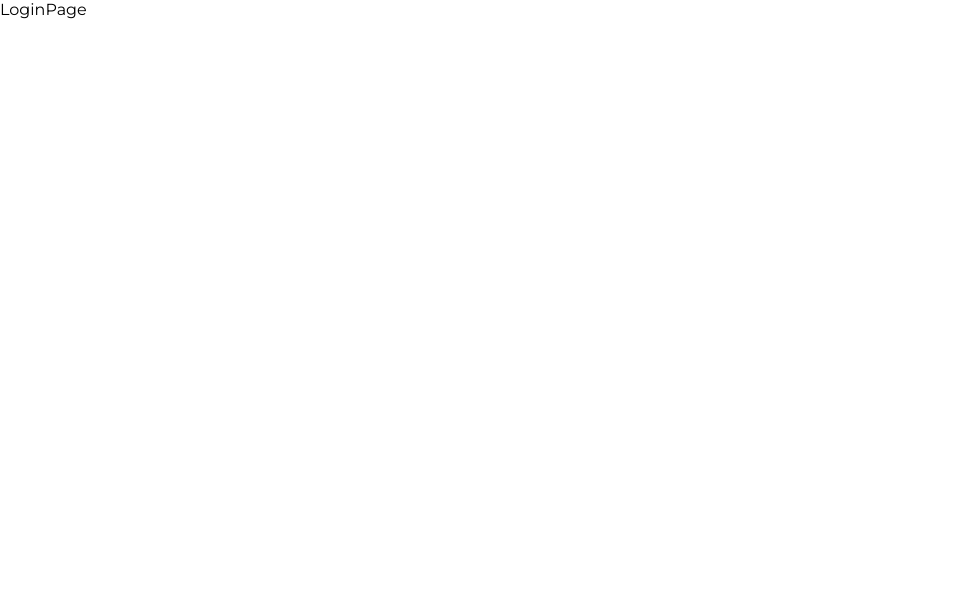
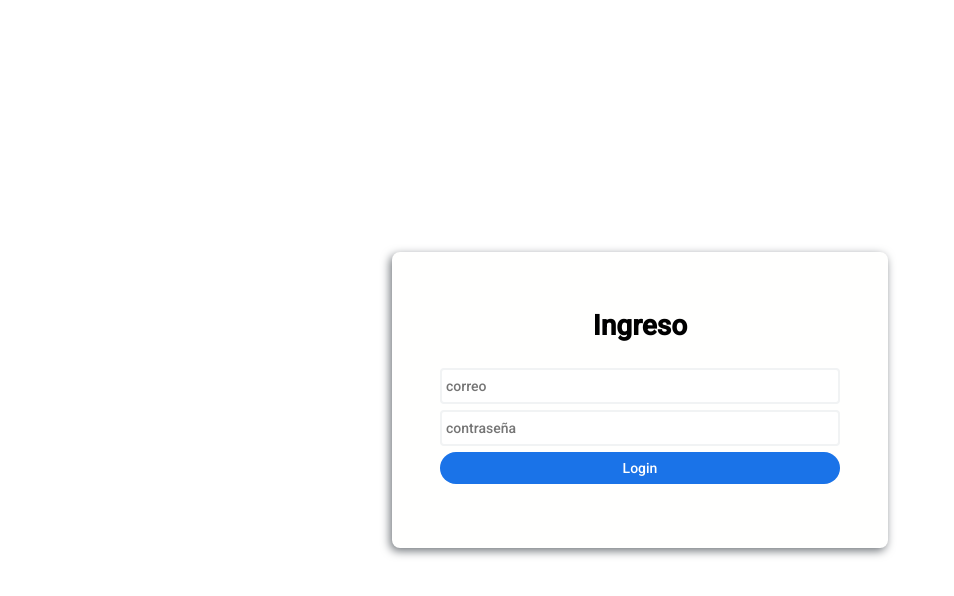
Before and after one commit to edgon85/calendar-app, a React (Vite) app: page /auth in a window 1280 px wide. Shown: the top 596 px of the page, without its empty margins (0-954 px from the left). Built offline with nearby package versions, Linux system fonts and the light colour scheme.

Commit message:
login y register ui creados

```diff
--- a/index.html
+++ b/index.html
@@ -1,16 +1,19 @@
 <!DOCTYPE html>
 <html lang="en">
+
 <head>
   <meta charset="UTF-8" />
   <link rel="icon" type="image/svg+xml" href="/vite.svg" />
   <meta name="viewport" content="width=device-width, initial-scale=1.0" />
   <link rel="preconnect" href="https://fonts.googleapis.com">
   <link rel="preconnect" href="https://fonts.gstatic.com" crossorigin>
-    <link href="https://fonts.googleapis.com/css2?family=Montserrat:wght@400;700;800&display=swap" rel="stylesheet">
+  <link href="https://fonts.googleapis.com/css2?family=Roboto:wght@400;500&display=swap" rel="stylesheet" />
   <title>Calendar App</title>
 </head>
+
 <body>
   <div id="root"></div>
   <script type="module" src="/src/main.jsx"></script>
 </body>
+
 </html>
--- a/src/auth/pages/LoginPage.jsx
+++ b/src/auth/pages/LoginPage.jsx
@@ -2,6 +2,16 @@
 
 export const LoginPage = () => {
   return (
-    <div>LoginPage</div>
+    <div className="authPage">
+      <div className="card-auth">
+        <h1>Ingreso</h1>
+        <form className="form">
+          <input type="text" placeholder="correo" />
+          <input type="text" placeholder="contraseña" />
+          <button className="btn btn-blue">Login</button>
+        </form>
+      </div>
+    </div>
+
   )
 }
--- /dev/null
+++ b/src/css/auth/loginPage.css
@@ -0,0 +1,39 @@
+.authPage {
+  display: flex;
+  justify-content: center;
+  align-items: center;
+  block-size: 100vh;
+}
+
+.card-auth {
+  /* border: 1px solid red; */
+  inline-size: 25rem;
+  padding-block: 4rem;
+  padding-inline: 3rem;
+  text-align: center;
+  border-radius: .5rem;
+  background: var(--white);
+  box-shadow: -2px 3px 10px var(--gray20);
+}
+
+.card-auth.register{
+  background: var(--blue10);
+  color: var(--white);
+}
+
+.form {
+  margin-block-start: 2rem;
+  display: flex;
+  flex-direction: column;
+  gap: 0.4rem;
+}
+
+input{
+  border: 2px solid var(--gray10);
+  border-radius: .25rem ;
+  padding-block: 6px;
+  padding-inline: 4px;
+  font: var(--body1-medium);
+  /* outline-color: var(--gray30); */
+  outline-color: var(--blue20);
+}
--- /dev/null
+++ b/src/css/ui/buttons.css
@@ -0,0 +1,28 @@
+.btn{
+  border-radius: 5rem;
+  padding-block: .5rem;
+  font: var(--button);
+  background: transparent;
+  border: none;
+  cursor: pointer;
+  outline: none;
+}
+
+
+.btn-blue {
+  background: var(--blue10);
+  color: var(--white);
+}
+
+.btn-blue:hover{
+   background: var(--blue20);
+}
+
+.btn-white {
+  background: var(--white);
+  color: var(--blue10);
+}
+
+/* .btn-white:hover{
+   background: var(--blue20);
+} */
--- a/src/styles.css
+++ b/src/styles.css
@@ -1,7 +1,33 @@
+@import "./css/auth/loginPage.css";
+@import "./css/ui/buttons.css";
 
+:root {
+  --white: #fffffe;
+  --gray50: #222222;
+  --gray20: #70757a;
+  --gray10: #f1f3f4;
+  --gray30: #3c4043;
+  --blue10: #1a73e8;
+  --blue20: #039be5;
+  --red10: #e8453c;
+  --green10: #33b679;
+  --blue30: #1967d2;
+  --body1-regular: 400 0.875rem/1.25rem Roboto;
+  --body1-medium: 500 0.875rem/1.25rem Roboto;
+  --body3-medium: 500 0.625rem/0.5rem Roboto;
+  --body3-regular: 400 0.625rem/0.5rem Roboto;
+  --body2-regular: 400 0.75rem/1rem Roboto;
+  --body2-medium: 500 0.75rem/1rem Roboto;
+  --button: 500 0.875rem/1rem Roboto;
+  --subtitle1: 400 1.375rem/1.75rem Roboto;
+}
 
-body{
-  font-family: Montserrat, sans-serif;
+body {
+  font: var(--body1-regular);
   margin: 0;
-  padding: 0;
 }
+
+h1,
+h2 {
+  margin: 0;
+}
```
Also changed, not shown: src/auth/pages/RegisterPage.jsx (added, +18 -0 lines). Lines whose indentation alone changed are shown as unchanged.
